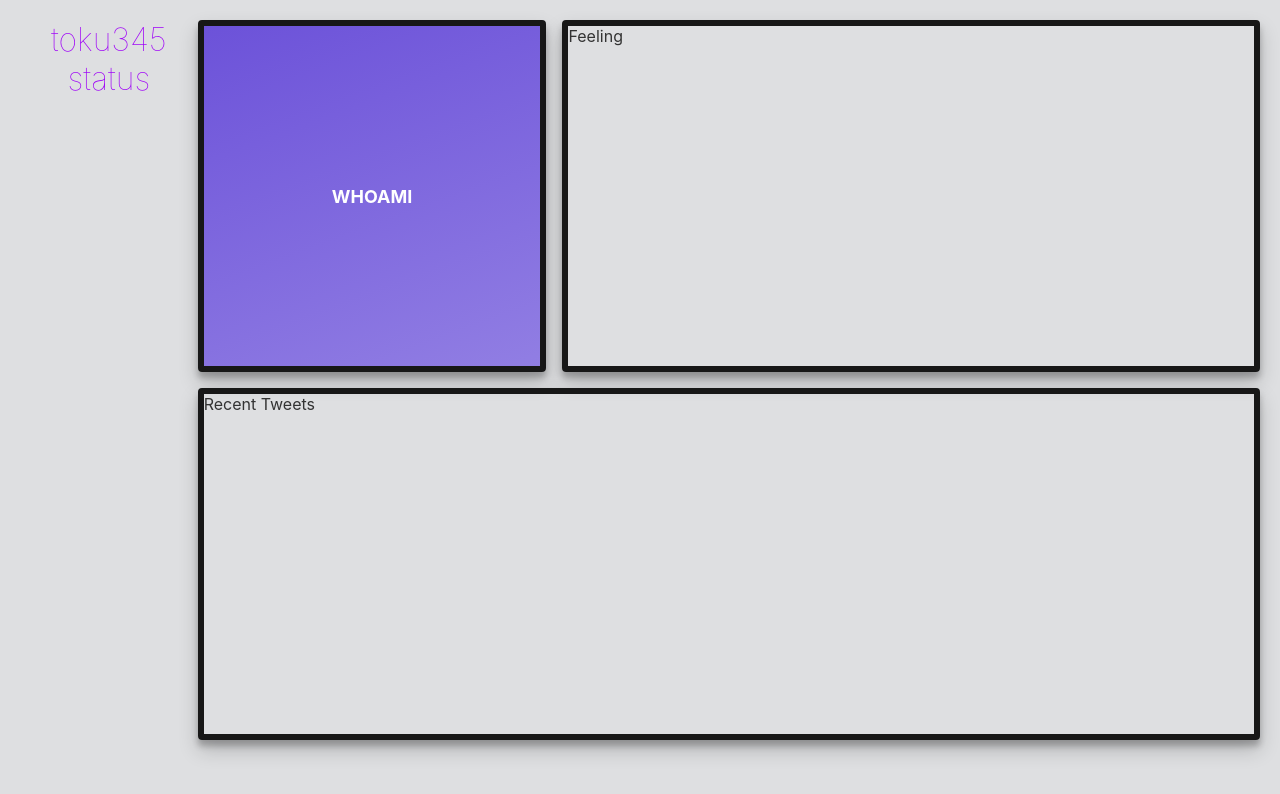
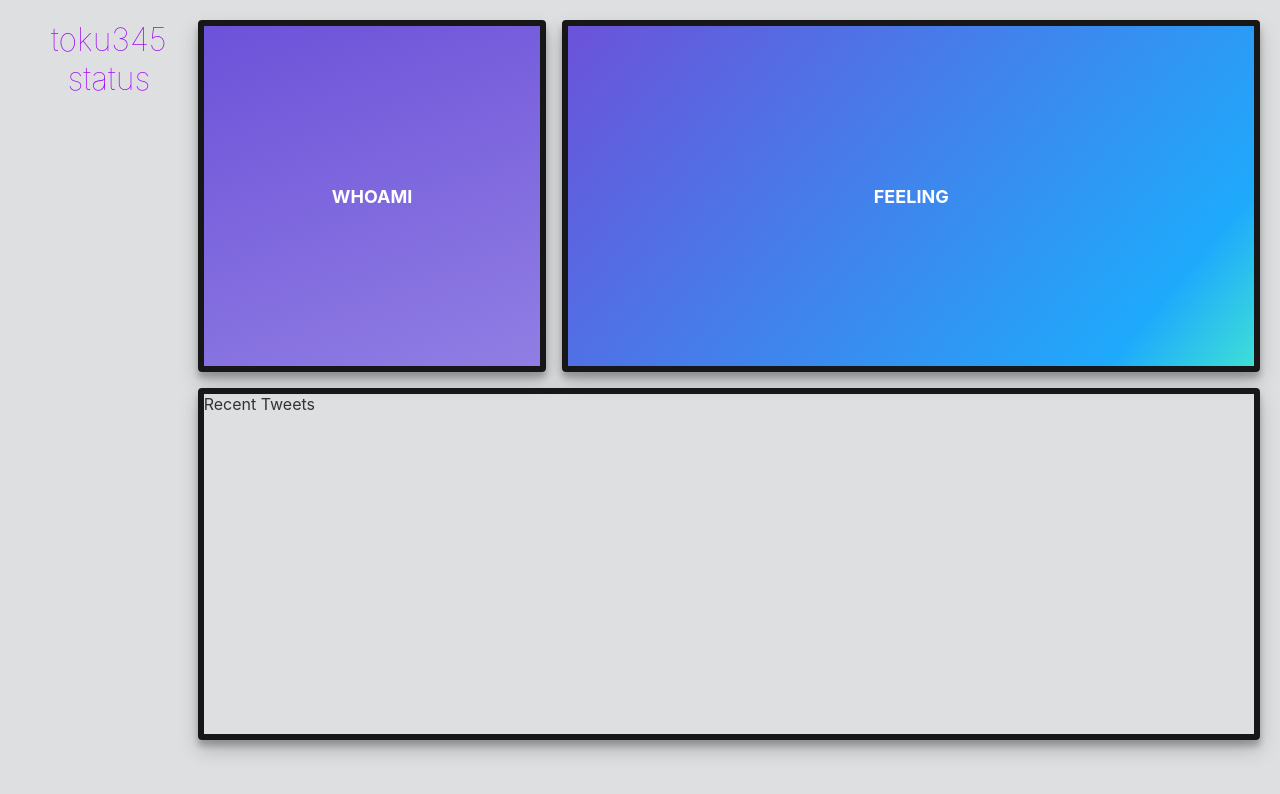
Before and after one commit to toku345/status, a Svelte app in the folder client/: page / in a window 1280 px wide. Shown: the top 794 px of the page. Built offline with nearby package versions, Linux system fonts and the light colour scheme.

Commit message:
Divide Feeling component

```diff
--- a/client/src/App.svelte
+++ b/client/src/App.svelte
@@ -1,6 +1,7 @@
 <script>
   import Header from "./Header.svelte";
   import Whoami from "./Whoami.svelte";
+  import Feeling from "./Feeling.svelte";
   // import Confetti from "./Confetti.svelte";
 </script>
 
@@ -41,7 +42,9 @@
   <div class="item whoami">
     <Whoami />
   </div>
-  <div class="item feeling">Feeling</div>
+  <div class="item feeling">
+    <Feeling />
+  </div>
   <div class="item recent-tweets">Recent Tweets</div>
 </div>
 <!-- <Confetti /> -->
--- /dev/null
+++ b/client/src/Feeling.svelte
@@ -0,0 +1,21 @@
+<style>
+  .whoami {
+    height: 100%;
+    width: 100%;
+    background-color: #1eaafc;
+    background-image: linear-gradient(
+      130deg,
+      #6c52d9 0%,
+      #1eaafc 85%,
+      #3edfd7 100%
+    );
+    color: #fff;
+    display: flex;
+    justify-content: center;
+    align-items: center;
+    font-size: 18px;
+    font-weight: bold;
+  }
+</style>
+
+<div class="whoami">FEELING</div>
```
